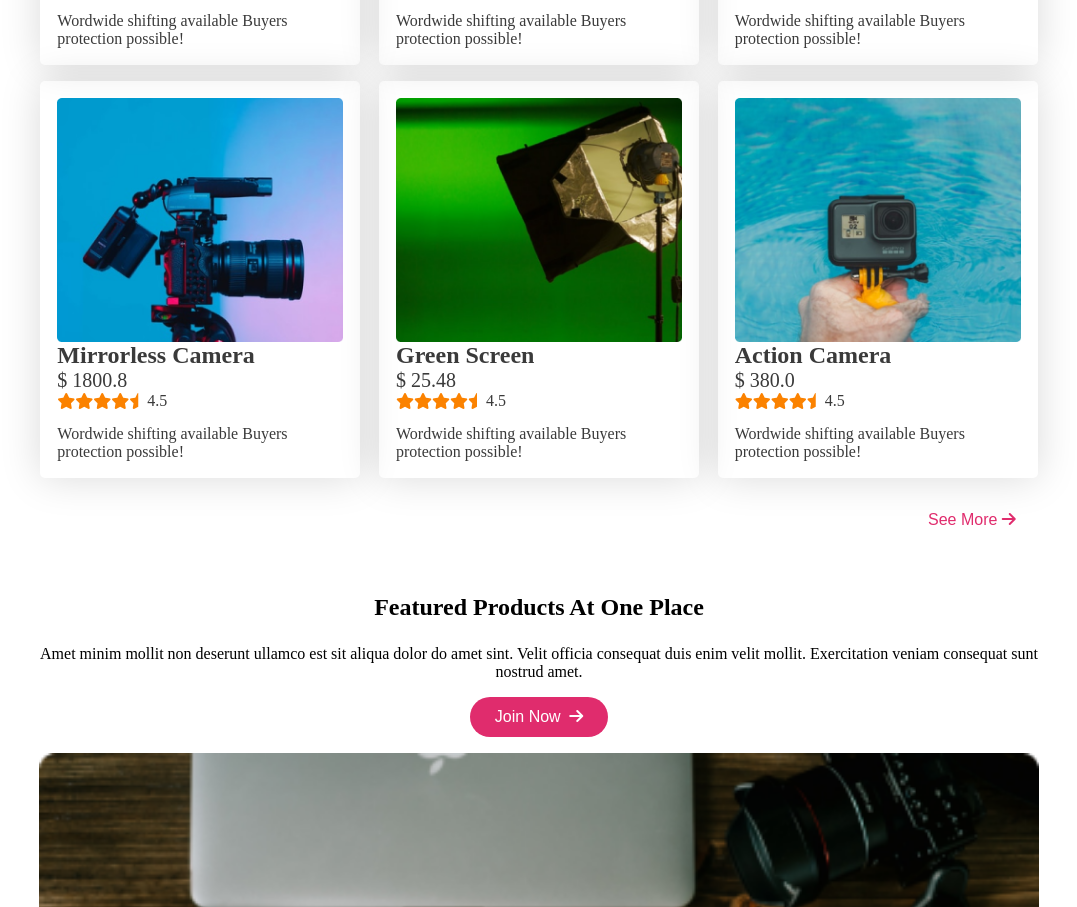
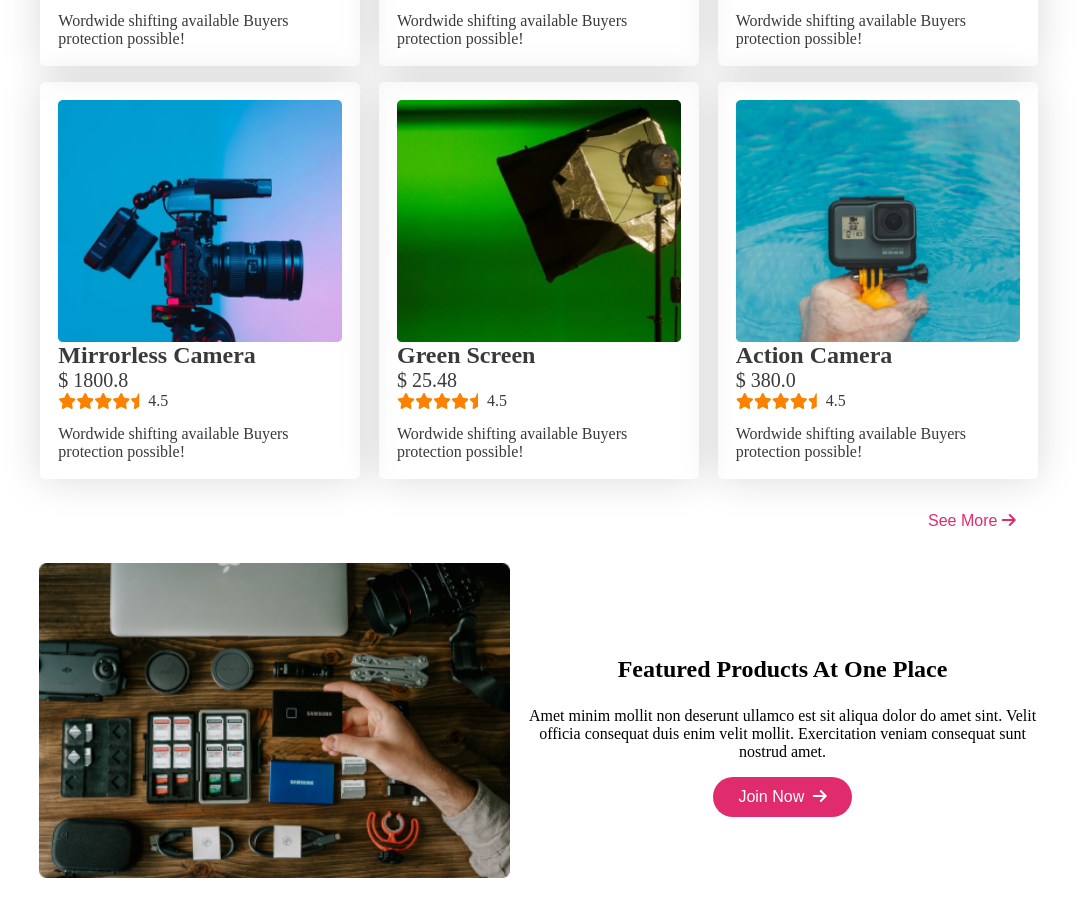
Before and after one commit to MuhitShimanto/influencer-gear, a plain HTML site: page index.html in a window 1280 px wide. Shown: the part 1425-2332 px from the top of the page, without its empty margins (101-1178 px from the left). Drawn offline with Linux system fonts and the light colour scheme; a web font is replaced by a local one.

Commit message:
Added Card Hover Effect & Fixed featured-products section order

```diff
--- a/index.html
+++ b/index.html
@@ -238,7 +238,10 @@
         </button>
       </section>
       <section class="featured-products flex">
-        <h2 class="section-title poppins-bold">Featured Products At One Place</h2>
+        <div class="featured-products-text flex">
+          <h2 class="section-title poppins-bold">
+            Featured Products At One Place
+          </h2>
           <div class="description poppins-medium">
             Amet minim mollit non deserunt ullamco est sit aliqua dolor do amet
             sint. Velit officia consequat duis enim velit mollit. Exercitation
@@ -248,14 +251,14 @@
             <span class="poppins-bold">Join Now</span>
             <i class="fa-solid fa-arrow-right"></i>
           </button>
-        <img src="./images/gear.png" alt="">
+        </div>
+        <img src="./images/gear.png" alt="" />
       </section>
     </main>
     <footer class="flex">
       <h3 class="poppins-medium">Influencer Products</h3>
       <p class="copy poppins-regular">&copy;2025 All Rights Reserved</p>
-        <div class="socials">
-        </div>
+      <div class="socials"></div>
     </footer>
   </body>
 </html>
--- a/styles/style.css
+++ b/styles/style.css
@@ -127,9 +127,15 @@ header nav h3 {
     flex-direction: column;
     width: 20rem;
     padding: 1rem;
-    border: 1px solid transparent;
+    border: 2px solid transparent;
     border-radius: 5px;
     box-shadow: 0 0 40px rgba(0, 0, 0, 0.15);
+    transition: all ease-out 150ms;
+    cursor: pointer;
+}
+.popular-collection-card:hover {
+    border: 2px solid var(--accent-color);
+    transform: scale(1.05);
 }
 .popular-collection-card img {
     width: 100%;
@@ -165,6 +171,11 @@ header nav h3 {
     align-items: center;
     gap: 1rem;
     margin-bottom: 2rem;
+}
+.featured-products-text {
+    flex-direction: column;
+    align-items: center;
+    gap: 1rem;
 }
 .featured-products .description {
     text-align: center;
@@ -231,6 +242,12 @@ footer .copy {
     .popular-collection-container {
         grid-template-columns: repeat(2,1fr);
     }
+    .featured-products {
+        flex-direction: row;
+    }
+    .featured-products .featured-products-text {
+        order: 1;
+    }
 }
 @media screen and (min-width: 1200px) {
     .center-container {
```
Lines whose indentation alone changed are shown as unchanged.
